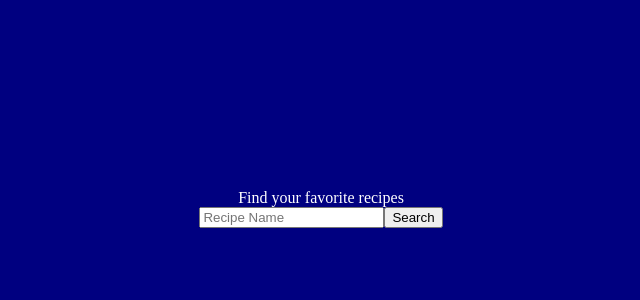
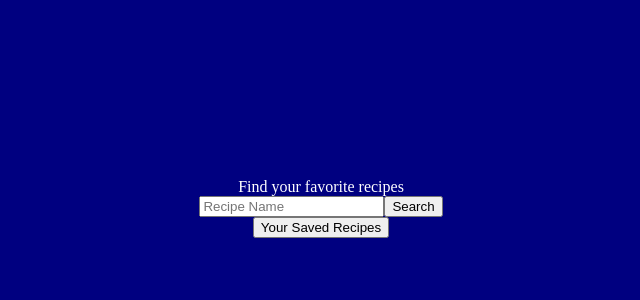
Before and after one commit to earthlymeg/api-tdd, a React (Create React App) app: page / in a window 1280 px wide. Shown: the top 300 px of the page, without its empty margins (319-959 px from the left). Built offline with nearby package versions, Linux system fonts and the light colour scheme.

Commit message:
adding saved recipes component

```diff
--- a/package.json
+++ b/package.json
@@ -17,6 +17,7 @@
     "nodemon": "^2.0.12",
     "react": "^17.0.2",
     "react-dom": "^17.0.2",
+    "react-router-dom": "^5.2.0",
     "react-scripts": "4.0.3",
     "web-vitals": "^1.0.1"
   },
--- a/src/App.js
+++ b/src/App.js
@@ -5,6 +5,7 @@ import RecipeItem from "./components/RecipeItem";
 import RecipeForm from "./components/Form"
 import axios from 'axios';
 import test from './test'
+
 class App extends React.Component {
 
   constructor() {
@@ -45,17 +46,21 @@ class App extends React.Component {
   render() {
     return (
       <div className="app">
+
         <div>
           Find your favorite recipes
         </div>
         <RecipeForm searchForRecipe={this.searchForRecipe} />
+        <div>
+          <button>Your Saved Recipes</button>
+        </div>
         <div className="card-container">
           {this.state.recipes.length > 0 && this.state.recipes.map(recipe => {
             return <RecipeItem
-            key={recipe.id}
-            name={recipe.title}
-            image={recipe.image}
-            handleSave={this.handleSave}
+              key={recipe.id}
+              name={recipe.title}
+              image={recipe.image}
+              handleSave={this.handleSave}
             />
           }
           )}
```
Also changed, not shown: src/components/SavedRecipes.jsx (+23 -0 lines), 2 other files (tests, documents, lock files or other folders).
